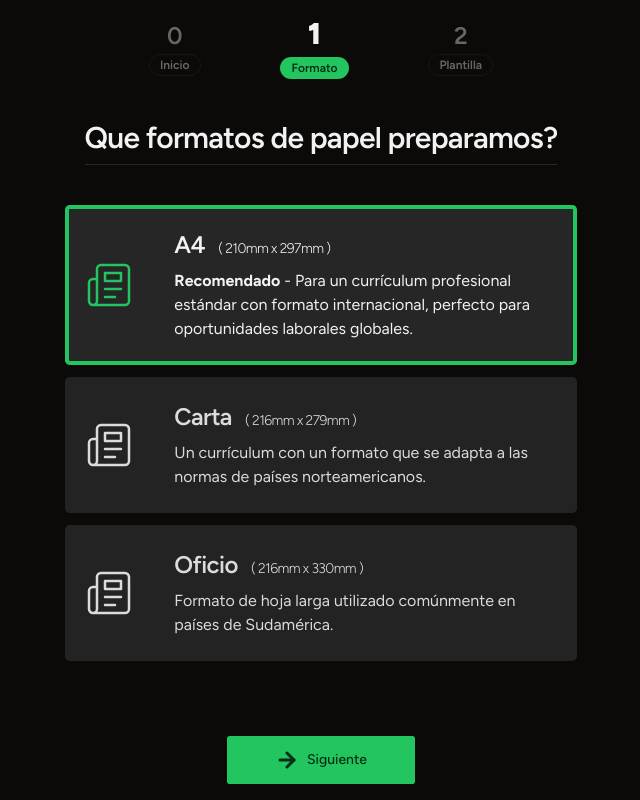
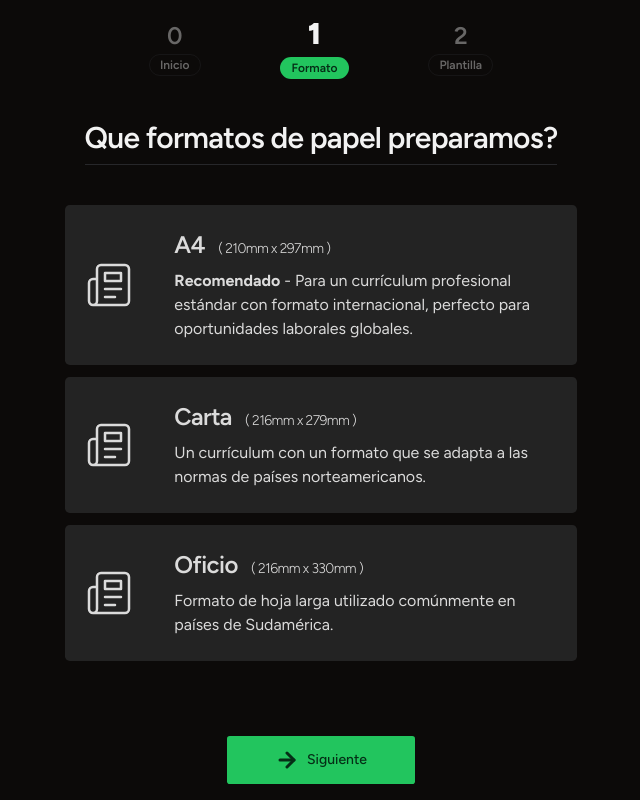
Before and after one commit to CristobalNPE/CVGenerator-v2, a React (Vite) app: page /size in a window 1280 px wide. Shown: the whole page, without its empty margins (319-959 px from the left). Built offline with nearby package versions, Linux system fonts and the light colour scheme.

Commit message:
add selected status toggle

```diff
--- a/src/pages/sizeSelection/components/SelectionCards/SelectionCard.tsx
+++ b/src/pages/sizeSelection/components/SelectionCards/SelectionCard.tsx
@@ -7,6 +7,7 @@ export type SelectionCardProps = {
   description: string;
   recommended?: boolean;
   icon?: React.ReactNode;
+  toggleSelected?: (sizeTitle: string) => void;
 };
 
 function SelectionCard({
@@ -15,12 +16,18 @@ function SelectionCard({
   description,
   recommended,
   icon,
+  toggleSelected,
 }: SelectionCardProps) {
-  const [isSelected, setIsSelected] = useState(recommended);
+  const [isSelected, setIsSelected] = useState(false);
+
+  const handleSelected = (sizeTitle: string) => {
+    setIsSelected((prev) => !prev);
+    toggleSelected!(sizeTitle);
+  };
 
   return (
     <div
-      onClick={() => setIsSelected((prev) => !prev)}
+      onClick={() => handleSelected(title)}
       className={`${
         isSelected
           ? "ring-4 ring-primary ring-inset"
--- a/src/pages/sizeSelection/components/SelectionCards/SelectionCards.tsx
+++ b/src/pages/sizeSelection/components/SelectionCards/SelectionCards.tsx
@@ -10,13 +10,15 @@ export type SelectionCard = {
 type SelectionCardsProps = {
   icon: React.ReactNode;
   cards: SelectionCard[];
+  toggleSelected?: (sizeTitle: string) => void;
 };
 
-function SelectionCards({ icon, cards }: SelectionCardsProps) {
+function SelectionCards({ icon, cards, toggleSelected }: SelectionCardsProps) {
   return (
     <section className="grow flex items-center flex-col mt-10 gap-3">
       {cards.map((card, index) => (
         <SelectionCard
+          toggleSelected={toggleSelected}
           key={card.title || index}
           icon={icon}
           {...card}
```
